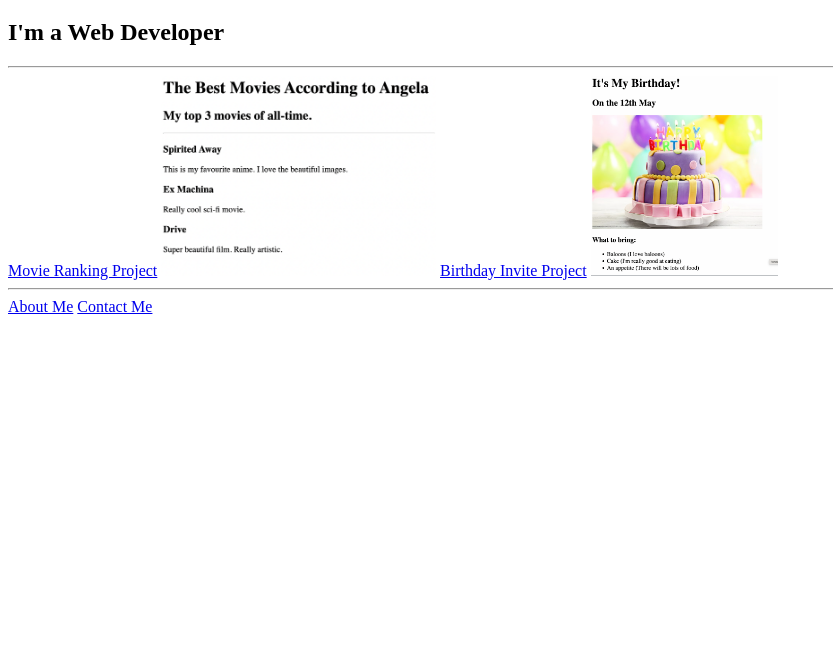
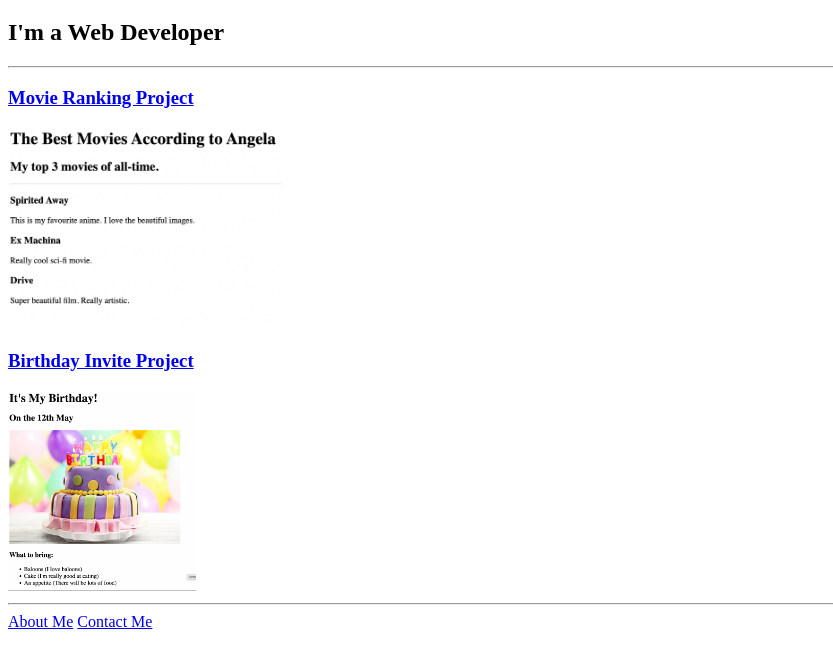
Before and after one commit to Sinha-Armaan/html-portfolio1, a plain HTML site: page index.html in a window 1280 px wide. Shown: the part 61-726 px from the top of the page, without its empty margins (0-833 px from the left). Drawn offline with Linux system fonts and the light colour scheme.

Commit message:
Add files via upload

```diff
--- a/index.html
+++ b/index.html
@@ -10,9 +10,9 @@
     <h1>Sinha Armaan's Portfolio</h1>
     <h2>I'm a Web Developer</h2>
     <hr />
-    <a href="./public/movie-ranking.html">Movie Ranking Project</a>
+    <h3><a href="./public/movie-ranking.html">Movie Ranking Project</a></h3>
     <img src="./assets/Screenshot 2023-10-13 165941.png" height="200"/>
-    <a href="./public/birthday-invite.html">Birthday Invite Project</a>
+    <h3><a href="./public/birthday-invite.html">Birthday Invite Project</a></h3>
     <img src="./assets/images/Screenshot 2023-10-13 165842.png" height="200"/>
     <hr />
     <a href="./public/about.html">About Me</a> <a href="./public/contact.html">Contact Me</a>
```
